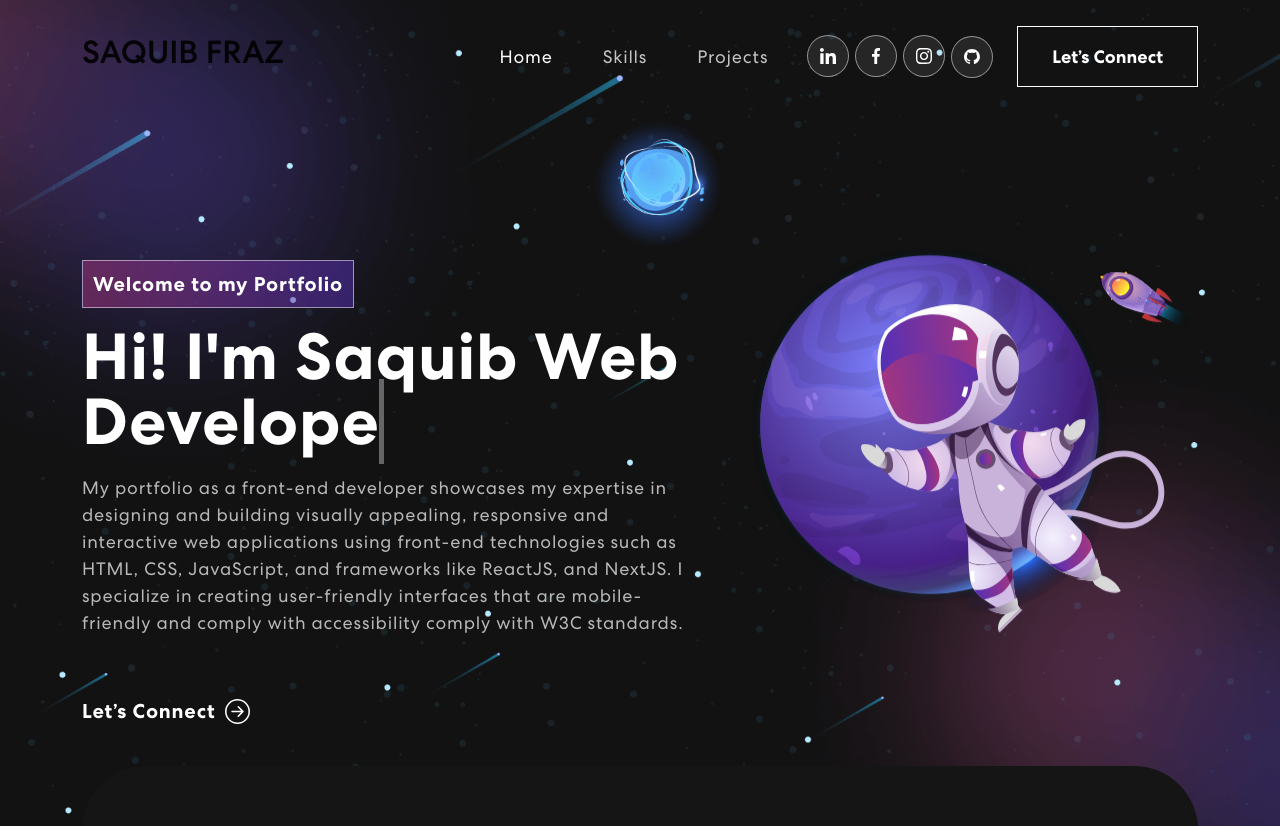
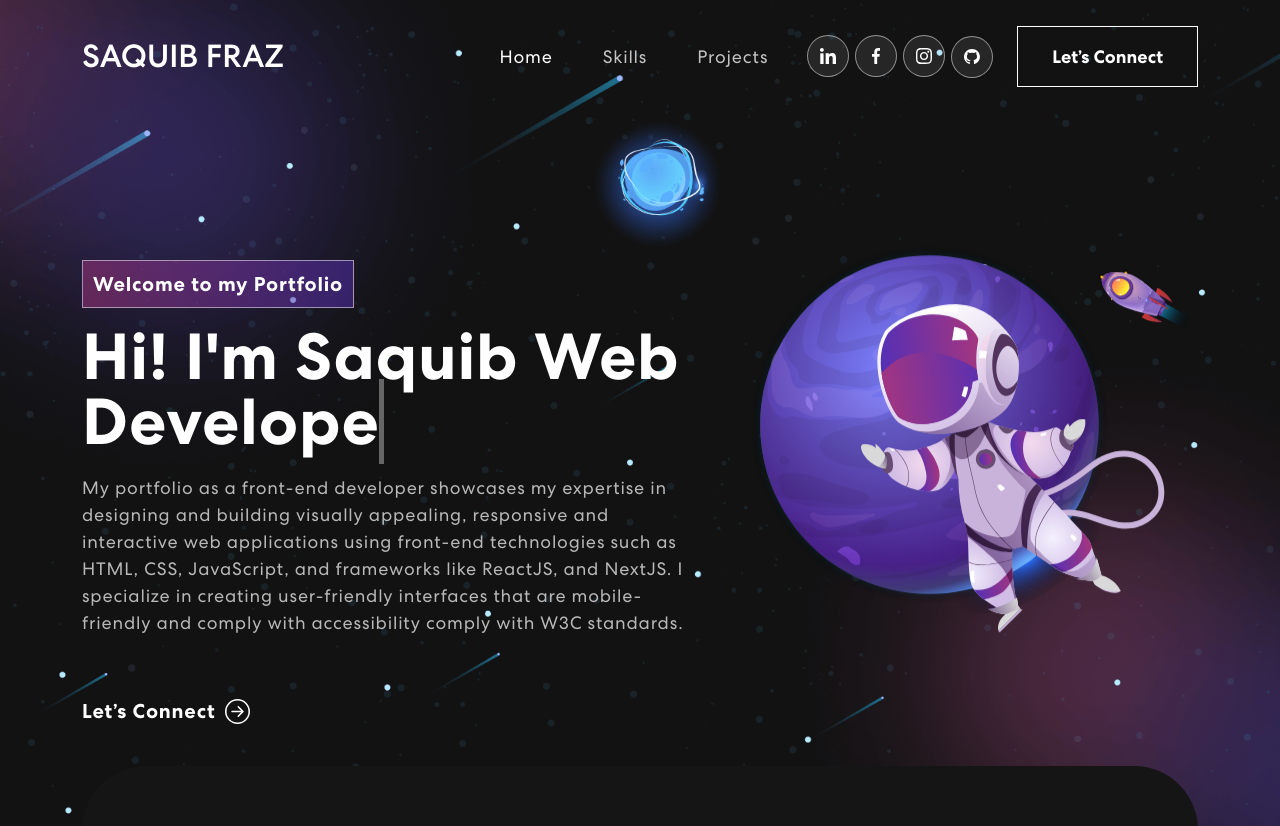
Before and after one commit to SKfraz04/Portfolio, a React (Create React App) app: page / in a window 1280 px wide. Shown: the top 826 px of the page. Built offline with nearby package versions, Linux system fonts and the light colour scheme; no server answers.

Commit message:
logo name css change

```diff
--- a/src/App.css
+++ b/src/App.css
@@ -616,3 +616,7 @@ nav.navbar .navbar-toggler[aria-expanded="true"] .navbar-toggler-icon {
   letter-spacing: 0.5px;
   margin-top: 20px;
 }
+.logo_name{
+  color:white;
+  margin-bottom: 0px;
+}
```
